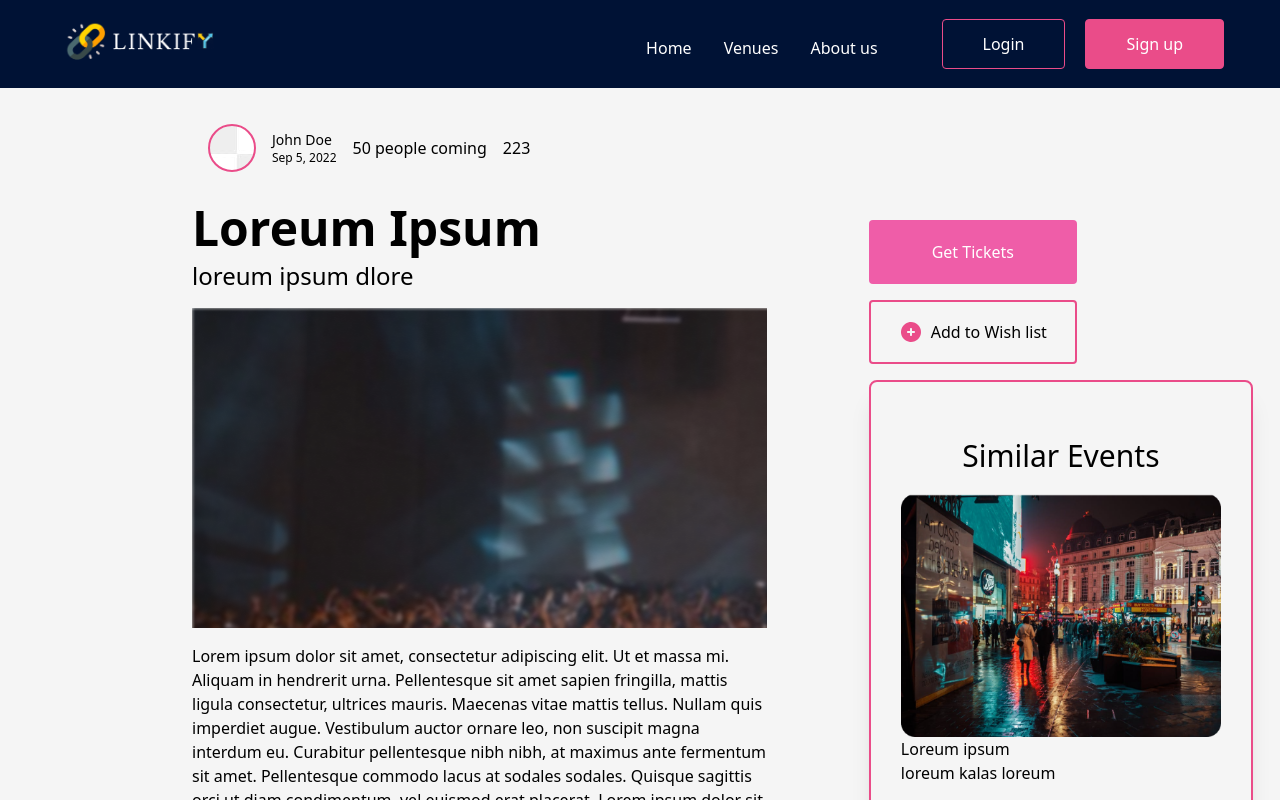
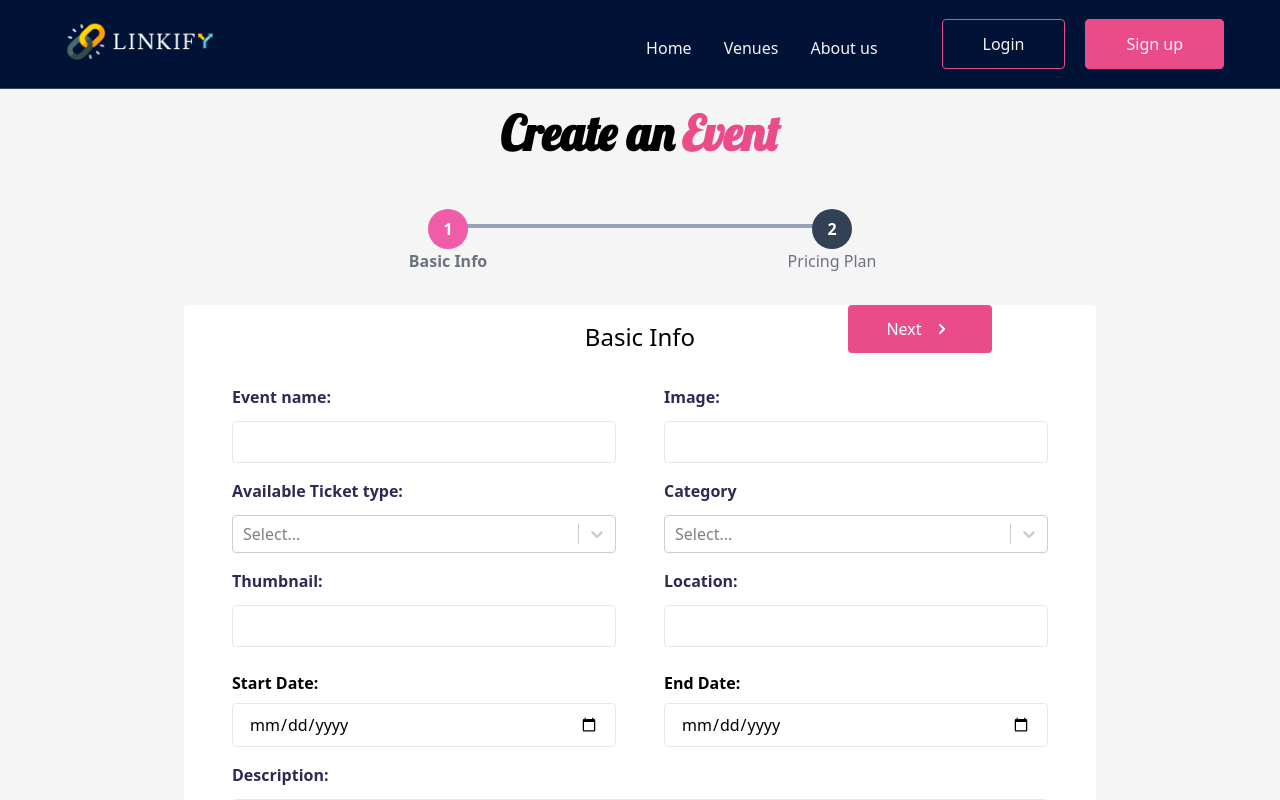
Before and after one commit to danneba/Linkify, a React (Vite) app: page /add-event in a window 1280 px wide. Shown: the top 800 px of the page. Built offline with nearby package versions, Linux system fonts and the light colour scheme; no server answers.

Commit message:
adding event ui finished

```diff
--- a/src/App.jsx
+++ b/src/App.jsx
@@ -1,6 +1,7 @@
 import Login from "./pages/index";
 import Signup from "./pages/signup";
 import HostSignUp from "./pages/HostSignUp";
+import AddEvent from "./pages/home/AddEvent";
 
 import { BrowserRouter, Route, Routes } from "react-router-dom";
 
@@ -32,6 +33,8 @@ function App() {
             <Route path="home" element={<Home />} />
             <Route index element={<Home />} />
             <Route path=":venueId" element={<Detail />} />
+            <Route path="/add-event" element={<AddEvent />} />
+
             <Route path="/register" element={<CreateEvent />} />
             <Route path="/venue/get-ticket" element={<Ticket />} />
           </Route>
--- a/src/components/basic/Create_event.jsx
+++ b/src/components/basic/Create_event.jsx
@@ -1,7 +1,13 @@
-import React from "react";
-import { useState } from "react";
+import { useState, useEffect } from "react";
 import "./stepper.css";
 import { TiTick } from "react-icons/ti";
+import Select from "react-select";
+import { useQuery, gql } from "@apollo/client";
+import category from "../../queries/category.js";
+import AsyncSelect from "react-select/async";
+import Async, { useAsync } from "react-select/async";
+import { UilSpinner, UilAngleRight } from "@iconscout/react-unicons";
+
 // import avatar from "../assets/avatar.jpg";
 // import { useMutation, gql } from "@apollo/client";
 // import { useNavigate } frosrc/components/basic/stepper.cssm "react-router-dom";
@@ -15,15 +21,87 @@ import { TiTick } from "react-icons/ti";
 //     }
 //   }
 // `;
+
 const Stepper = () => {
+  const [startDate, setStartDate] = useState(new Date());
+
+  const [initialObject, setInitialObject] = useState(null);
+
+  const {
+    loading: getCategoriesLoading,
+    error: getCategoriesError,
+    data: getCategoriesDone,
+  } = useQuery(category);
+
+  if (getCategoriesDone?.items.length === 0) return <div>Empty</div>;
+  const options = [];
+
+  // if (getCategoriesDone) {
+  //   const init = getCategoriesDone.items.find(
+  //     (item) => (item.id = ourInitialId)
+  //   );
+  //   setInitialObject(init);
+  //   setData(res.data);
+
+  //   console.log("The categories are ", getCategoriesDone);
+  //   // options.push(
+  //   //   getCategoriesDone.items.map((val) => {
+  //   //     return {
+  //   //       value: val.id,
+  //   //       label: category,
+  //   //     };
+  //   //   })
+  //   // );
+
+  //   console.log("The options are ", options);
+  // }
+
+  // useEffect(() => {
+  //   getInitial();
+  // }, []);
+
   const steps = ["Basic Info", "Pricing Plan"];
   const [currentStep, setCurrentStep] = useState(1);
   const [complete, setComplete] = useState(false);
+
+  const ticket_type = [
+    { value: "free", label: "Free" },
+    { value: "vip", label: "VIP" },
+    { value: "vvip", label: "VVIP" },
+    { value: "general_admission", label: "General Admission" },
+  ];
+  const tickets_type = [{ value: "newfree", label: "NEWFree" }];
+
+  const category_type = [
+    { value: "art", label: "Arts & Entertainment" },
+    { value: "business", label: "Business" },
+    { value: "charity", label: "Charity & Causes" },
+    { value: "education", label: "Education" },
+    { value: "family", label: "Family & Kids" },
+    { value: "food", label: "Food & Drink" },
+    { value: "health", label: "Health & Wellness" },
+    { value: "music", label: "Music" },
+    { value: "sports", label: "Sports & Fitness" },
+  ];
+
+  if (getCategoriesDone) {
+    console.log("THe options are ", getCategoriesDone);
+    options.push(
+      getCategoriesDone.items.map((val) => {
+        return {
+          value: val.value,
+          label: val.label,
+        };
+      })
+    );
+  }
+
   return (
     <>
-      <div className="flex justify-center items-center my-5  ">
-        <span className="flex  text-center text-5xl font-semibold">
-          Create Event
+      <div className="flex justify-center items-center my-5">
+        <span className="flex  text-center text-5xl font-semibold font-Lobster">
+          Create an
+          <span className="font-Lobster ml-2 text-mainRed"> Event </span>
         </span>
       </div>
       <div className="flex  justify-center">
@@ -44,9 +122,115 @@ const Stepper = () => {
           </div>
         ))}
       </div>
+      <div className="relative">
+        {currentStep === steps.length ? (
+          <div className="flex flex-col justify-center items-center   ">
+            <div className="flex flex-col shadow-sm rounded p-4 bg-white ">
+              <span className="flex justify-center text-center text-2xl font-normal">
+                Pricing Plan
+              </span>
+              <form className="grid grid-cols-2 gap-x-12 gap-y-4 m-8">
+                <div className="flex flex-col gap-3">
+                  <label className="text-base font-semibold text-[#2D2A56]">
+                    Full Capacity
+                  </label>
+                  <input
+                    id="full_name"
+                    type="text"
+                    className="py-2 w-96 px-4 border-[1px] border-gray-200 rounded focus:outline-none focus:ring-2 focus:ring-blue-400"
+                  />
+                </div>
+                <div className="flex flex-col gap-3">
+                  <label className="text-base font-semibold text-[#2D2A56]">
+                    Available Tickets
+                  </label>
+                  <input
+                    id="image"
+                    type="text"
+                    className="py-2 w-96 px-4 border-[1px] border-gray-200 rounded focus:outline-none focus:ring-2 focus:ring-blue-400"
+                  />
+                </div>
+                <div className="flex flex-col gap-3 ">
+                  <label className=" text-base font-semibold text-[#2D2A56]">
+                    Available Tick
+                  </label>
+                  <Select
+                    value={tickets_type}
+                    name="ticket"
+                    options={tickets_type}
+                    className="basic-multi-select"
+                    classNamePrefix="select"
+                    onChange={(value, action) => {
+                      console.log("The cat is ", value);
+                    }}
+                  />
+                </div>
 
-      {currentStep === steps.length ? (
-        <div>this i st he</div>
+                <div className="flex flex-col gap-3">
+                  <label className="text-base font-semibold text-[#2D2A56]">
+                    Price
+                  </label>
+                  <input
+                    id="price"
+                    type="text"
+                    className="py-2 w-96 px-4 border-[1px] border-gray-200 rounded focus:outline-none focus:ring-2 focus:ring-blue-400"
+                  />
+                </div>
+                <div className="flex flex-col gap-3 ">
+                  <label className=" text-base font-semibold text-[#2D2A56]">
+                    Available Tick
+                  </label>
+                  <Select
+                    value={tickets_type}
+                    name="ticket"
+                    options={tickets_type}
+                    className="basic-multi-select"
+                    classNamePrefix="select"
+                    onChange={(value, action) => {
+                      console.log("The cat is ", value);
+                    }}
+                  />
+                </div>
+
+                <div className="flex flex-col gap-3">
+                  <label className="text-base font-semibold text-[#2D2A56]">
+                    Price
+                  </label>
+                  <input
+                    id="price"
+                    type="text"
+                    className="py-2 w-96 px-4 border-[1px] border-gray-200 rounded focus:outline-none focus:ring-2 focus:ring-blue-400"
+                  />
+                </div>
+                <div className="flex flex-col gap-3 ">
+                  <label className=" text-base font-semibold text-[#2D2A56]">
+                    Available Tick
+                  </label>
+                  <Select
+                    value={tickets_type}
+                    name="ticket"
+                    options={tickets_type}
+                    className="basic-multi-select"
+                    classNamePrefix="select"
+                    onChange={(value, action) => {
+                      console.log("The cat is ", value);
+                    }}
+                  />
+                </div>
+
+                <div className="flex flex-col gap-3">
+                  <label className="text-base font-semibold text-[#2D2A56]">
+                    Price
+                  </label>
+                  <input
+                    id="price"
+                    type="text"
+                    className="py-2 w-96 px-4 border-[1px] border-gray-200 rounded focus:outline-none focus:ring-2 focus:ring-blue-400"
+                  />
+                </div>
+              </form>
+            </div>
+          </div>
         ) : (
           <div className="flex flex-col justify-center items-center   ">
             <div className="flex flex-col shadow-sm rounded p-4 bg-white ">
@@ -61,46 +245,52 @@ const Stepper = () => {
                   <input
                     id="full_name"
                     type="text"
-                  className="h-12 w-[447px] px-4 py-4 caret-[#EF5DA8] rounded-[6px] border-[1px] border-mainRed focus:outline-none focus:ring-1 focus:ring-[#EF5DA8] focus:border-mainRed"
+                    className="py-2 w-96 px-4 border-[1px] border-gray-200 rounded focus:outline-none focus:ring-2 focus:ring-blue-400"
+                  />
+                </div>
+                <div className="flex flex-col gap-3">
+                  <label className="text-base font-semibold text-[#2D2A56]">
+                    Image:
+                  </label>
+                  <input
+                    id="image"
+                    type="text"
+                    className="py-2 w-96 px-4 border-[1px] border-gray-200 rounded focus:outline-none focus:ring-2 focus:ring-blue-400"
                   />
                 </div>
                 <div className="flex flex-col gap-3 ">
                   <label className=" text-base font-semibold text-[#2D2A56]">
                     Available Ticket type:
                   </label>
-                <select
-                  id="ticket_type"
-                  className="flex  rounded-[6px] px-4 py-2 caret-[#EF5DA8] h-12 w-[447px] border-[1px] border-mainRed focus:outline-none focus:ring-1 focus:ring-[#EF5DA8] focus:border-mainRed"
-                >
-                  <option>VVIP-40$</option>
-                  <option>VIP-30$</option>
-                  <option>Orchestra Seats-20$</option>
-                  <option>General Admissions-10$</option>
-                </select>
-              </div>
-              <div className="flex flex-col gap-3">
-                <label className=" text-base font-semibold text-[#2D2A56]">
-                  Description:
-                </label>
-                <textarea
-                  id="description"
-                  type="text"
-                  className="h-12 w-[447px] px-4 py-4 rounded-[6px] caret-[#EF5DA8] border-[1px] border-mainRed focus:outline-none focus:ring-1 focus:ring-[#EF5DA8] focus:border-mainRed"
+                  <Select
+                    defaultValue={"Select"}
+                    isMulti
+                    name="ticket"
+                    options={ticket_type}
+                    className="basic-multi-select"
+                    classNamePrefix="select"
+                    onChange={(value, action) => {
+                      console.log("The cat is ", value);
+                    }}
                   />
                 </div>
+
                 <div className="flex flex-col gap-3 ">
                   <label className=" text-base font-semibold text-[#2D2A56]">
-                  Category:
+                    Category
                   </label>
-                <select
-                  id="category"
-                  className="flex  rounded-[6px] px-4 py-2 caret-[#EF5DA8] h-12 w-[447px] border-[1px] border-mainRed focus:outline-none focus:ring-[1px] focus:ring-[#EF5DA8] focus:border-mainRed"
-                >
-                  <option>Concert</option>
-                  <option>Sports</option>
-                  <option>Festivals</option>
-                </select>
+                  <Select
+                    defaultValue={"Select"}
+                    name="ticket"
+                    options={getCategoriesDone ? getCategoriesDone.items : []}
+                    className="basic-multi-select"
+                    classNamePrefix="select"
+                    onChange={(value, action) => {
+                      console.log("The Category is is ", value);
+                    }}
+                  />
                 </div>
+
                 <div className="flex flex-col gap-3">
                   <label className="text-base font-semibold text-[#2D2A56]">
                     Thumbnail:
@@ -108,7 +298,7 @@ const Stepper = () => {
                   <input
                     id="thumbnail"
                     type="text"
-                  className="h-12 w-[447px] px-4 py-4 caret-[#EF5DA8] rounded-[6px] border-[1px] border-mainRed focus:outline-none focus:ring-1 focus:ring-[#EF5DA8] focus:border-mainRed"
+                    className="py-2 w-96 px-4 border-[1px] border-gray-200 rounded focus:outline-none focus:ring-2 focus:ring-blue-400"
                   />
                 </div>
                 <div className="flex flex-col gap-3">
@@ -116,23 +306,44 @@ const Stepper = () => {
                     Location:
                   </label>
                   <input
-                  id="thumbnail"
+                    id="location"
                     type="text"
-                  className="h-12 w-[447px] px-4 py-4 caret-[#EF5DA8] rounded-[6px] border-[1px] border-mainRed focus:outline-none focus:ring-1 focus:ring-[#EF5DA8] focus:border-mainRed"
+                    className="py-2 w-96 px-4 border-[1px] border-gray-200 rounded focus:outline-none focus:ring-2 focus:ring-blue-400"
                   />
                 </div>
-              <div className="flex flex-col">
-                <label>Start Date:</label>
-                <input type="date" className="w-[140px]" id="start_date" />
+                <div className="flex flex-col gap-y-2 mt-2 ">
+                  <label className="font-semibold">Start Date:</label>
+                  <input
+                    type="date"
+                    className="border border-gray-200 px-4 rounded py-2 focus:outline-none focus:ring-2 focus:ring-blue-400"
+                    id="start_date"
+                  />
                 </div>
-              <div className="flex flex-col">
-                <label>End Date:</label>
-                <input type="date" className="w-[140px]" id="end_date" />
+                <div className="flex flex-col gap-y-2 mt-2 ">
+                  <label className="font-semibold">End Date:</label>
+                  <input
+                    type="date"
+                    className="border border-gray-200 px-4 rounded py-2 focus:outline-none focus:ring-2 focus:ring-blue-400"
+                    id="end_date"
+                  />
+                </div>
+                <div className="flex flex-col gap-3 col-span-2">
+                  <label className=" text-base font-semibold text-[#2D2A56]">
+                    Description:
+                  </label>
+                  <textarea
+                    id="description"
+                    type="text"
+                    cols={10}
+                    rows={5}
+                    className=" px-6 rounded border-[1px] border-gray-200 focus:outline-none focus:ring-2 focus:ring-blue-400"
+                  />
                 </div>
               </form>
             </div>
           </div>
         )}
+        <div className=" flex justify-end w-[90%]">
           {!complete && (
             <button
               className="btn"
@@ -142,9 +353,21 @@ const Stepper = () => {
                   : setCurrentStep((prev) => prev + 1);
               }}
             >
-          {currentStep === steps.length ? "Finish" : "Next"}
+              {currentStep === steps.length ? (
+                <div className="bg-mainRed text-white px-5 py-3 rounded w-36 flex justify-center items-center absolute top-0 right-72">
+                  Finish
+                  <TiTick className="ml-2 h-5" />
+                </div>
+              ) : (
+                <div className="bg-mainRed text-white px-5 py-3 rounded w-36 flex justify-center items-center absolute top-0 right-72">
+                  Next
+                  <UilAngleRight className="ml-2" />
+                </div>
+              )}
             </button>
           )}
+        </div>
+      </div>
     </>
   );
 };
@@ -166,7 +389,7 @@ export default Stepper;
 //   <input
 //     id="full_name"
 //     type="text"
-//     className="h-12 w-[447px] px-4 py-4 caret-[#EF5DA8] rounded-[6px] border-[1px] border-mainRed focus:outline-none focus:ring-1 focus:ring-[#EF5DA8] focus:border-mainRed"
+//     className="py-2 w-96 px-4 border-[1px] border-gray-200 rounded focus:outline-none focus:ring-2 focus:ring-blue-400"
 //   />
 // </div>
 // <div className="flex flex-col ">
@@ -175,7 +398,7 @@ export default Stepper;
 //   </label>
 //   <select
 //     id="ticket_type"
-//     className="flex  rounded-[6px] px-4 py-2 caret-[#EF5DA8] h-12 w-[447px] border-[1px] border-mainRed focus:outline-none focus:ring-1 focus:ring-[#EF5DA8] focus:border-mainRed"
+//     className="flex  rounded-[6px] px-4 py-2 caret-[#EF5DA8] py-2 w-96 bordeborder-[1px] border-gray-200 roundedcus:ring-[#EF5DA8] focus:border-mainRed"
 //   >
 //     <option>VVIP-40$</option>
 //     <option>VIP-30$</option>
@@ -190,7 +413,7 @@ export default Stepper;
 //     //         </label>
 //     //         <select
 //     //           id="event_type"
-//     //           className="flex  rounded-[6px] px-4 py-2 caret-[#EF5DA8] h-12 w-[447px] border-[1px] border-mainRed focus:outline-none focus:ring-1 focus:ring-[#EF5DA8] focus:border-mainRed"
+//     //           className="flex  rounded-[6px] px-4 py-2 caret-[#EF5DA8] py-2 w-96 bordeborder-[1px] border-gray-200 roundedcus:ring-[#EF5DA8] focus:border-mainRed"
 //     //         >
 //     //           <option>Concert</option>
 //     //           <option>Get together</option>
@@ -204,7 +427,7 @@ export default Stepper;
 //     //         </label>
 //     //         <select
 //     //           id="attendees"
-//     //           className="flex  rounded-[6px] px-4 py-2 caret-[#EF5DA8] h-12 w-[447px] border-[1px] border-mainRed focus:outline-none focus:ring-1 focus:ring-[#EF5DA8] focus:border-mainRed"
+//     //           className="flex  rounded-[6px] px-4 py-2 caret-[#EF5DA8] py-2 w-96 bordeborder-[1px] border-gray-200 roundedcus:ring-[#EF5DA8] focus:border-mainRed"
 //     //         >
 //     //           <option>Small group:1-100</option>
 //     //           <option>Middle group:100-1000</option>
@@ -218,7 +441,7 @@ export default Stepper;
 //     //         </label>
 //     //         <input
 //     //           type="number"
-//     //           className="h-12 w-[447px] px-4 py-4 rounded-[6px] caret-[#EF5DA8] border-[1px] border-mainRed focus:outline-none focus:ring-1 focus:ring-[#EF5DA8] focus:border-mainRed"
+//     //           className="py-2 w-96 px-4 border-[1px] border-gray-200 rounded focus:outline-none focus:ring-2 focus:ring-blue-400"
 //     //         />
 //     //       </div>
 // <div className="flex flex-col">
--- a/src/index.css
+++ b/src/index.css
@@ -3,7 +3,7 @@
 @tailwind utilities;
 
 .active {
-  @apply text-red-600;
+  @apply font-bold text-white;
 }
 
 body {
--- a/src/pages/HostSignUp.jsx
+++ b/src/pages/HostSignUp.jsx
@@ -9,7 +9,8 @@ import { useState, useEffect } from "react";
 import { ToastContainer, toast } from "react-toastify";
 import "react-toastify/dist/ReactToastify.css";
 import { UilSpinner, UilAngleRightB } from "@iconscout/react-unicons";
-import { useNavigate, useDispatch } from "react-router-dom";
+import { useNavigate } from "react-router-dom";
+import { useSelector, useDispatch } from "react-redux";
 
 const ADD_USER = gql`
   mutation (
--- /dev/null
+++ b/src/pages/home/AddEvent.jsx
@@ -0,0 +1,10 @@
+import Create_event from "../../components/basic/Create_event";
+function AddEvent() {
+  return (
+    <div>
+      <Create_event />
+    </div>
+  );
+}
+
+export default AddEvent;
--- a/src/pages/signup.jsx
+++ b/src/pages/signup.jsx
@@ -9,7 +9,8 @@ import { useState, useEffect } from "react";
 import { ToastContainer, toast } from "react-toastify";
 import "react-toastify/dist/ReactToastify.css";
 import { UilSpinner, UilAngleRightB } from "@iconscout/react-unicons";
-import { useNavigate, useDispatch } from "react-router-dom";
+import { useNavigate } from "react-router-dom";
+import { useSelector, useDispatch } from "react-redux";
 
 const ADD_USER = gql`
   mutation (
@@ -41,13 +42,8 @@ function signup() {
   });
   const [addUser, { data, loading, error }] = useMutation(ADD_USER);
 
-  if (loading) {
-    toast.warning("WAITING FOR THE  registered !", {
-      position: toast.POSITION.TOP_RIGHT,
-    });
-  }
   if (data) {
-    dispatch(set(JSON.stringify(data.hostSignup.token)));
+    dispatch(set(JSON.stringify(data.sign_up.token)));
 
     // localStorage.setItem("token", JSON.stringify(data.sign_up.token));
     toast.success("Successfully registered !", {
--- /dev/null
+++ b/src/queries/categories.js
@@ -0,0 +1,11 @@
+import { gql } from "@apollo/client";
+let category = gql`
+  query get_categories {
+    items: categories {
+      label: category
+      value: id
+    }
+  }
+`;
+
+export default category;
--- /dev/null
+++ b/src/queries/category.js
@@ -0,0 +1,11 @@
+import { gql } from "@apollo/client";
+let categories = gql`
+  query get_categories {
+    items: categories {
+      label: category
+      value: id
+    }
+  }
+`;
+
+export default categories;
--- a/src/store/features/user/userSlice.js
+++ b/src/store/features/user/userSlice.js
@@ -6,6 +6,7 @@ const initialState = {
   userId: "",
   userName: "",
   isLoggedIn: false,
+  isHost: false,
 };
 
 const userSlice = createSlice({
@@ -13,13 +14,15 @@ const userSlice = createSlice({
   initialState,
   reducers: {
     set: (state, { payload }) => {
-      localStorage.setItem("token", payload);
-      let val = payload.split(".")[1];
+      console.log("The payload is ", payload);
+      localStorage.setItem("token", payload.token);
+      let val = payload.token.split(".")[1];
       val = JSON.parse(window.atob(val));
       state.isLoggedIn = true;
       state.token = localStorage.getItem("token");
       state.userId = val.sub;
       state.userName = val.name;
+      state.isHost = payload.isHost;
     },
     unset: (state, action) => {
       localStorage.removeItem("token");
```
Also changed, not shown: src/components/nav.jsx (+18 -3 lines), src/pages/home/index.jsx (+4 -11 lines), src/pages/index.jsx (+17 -12 lines). Lines whose indentation alone changed are shown as unchanged.
